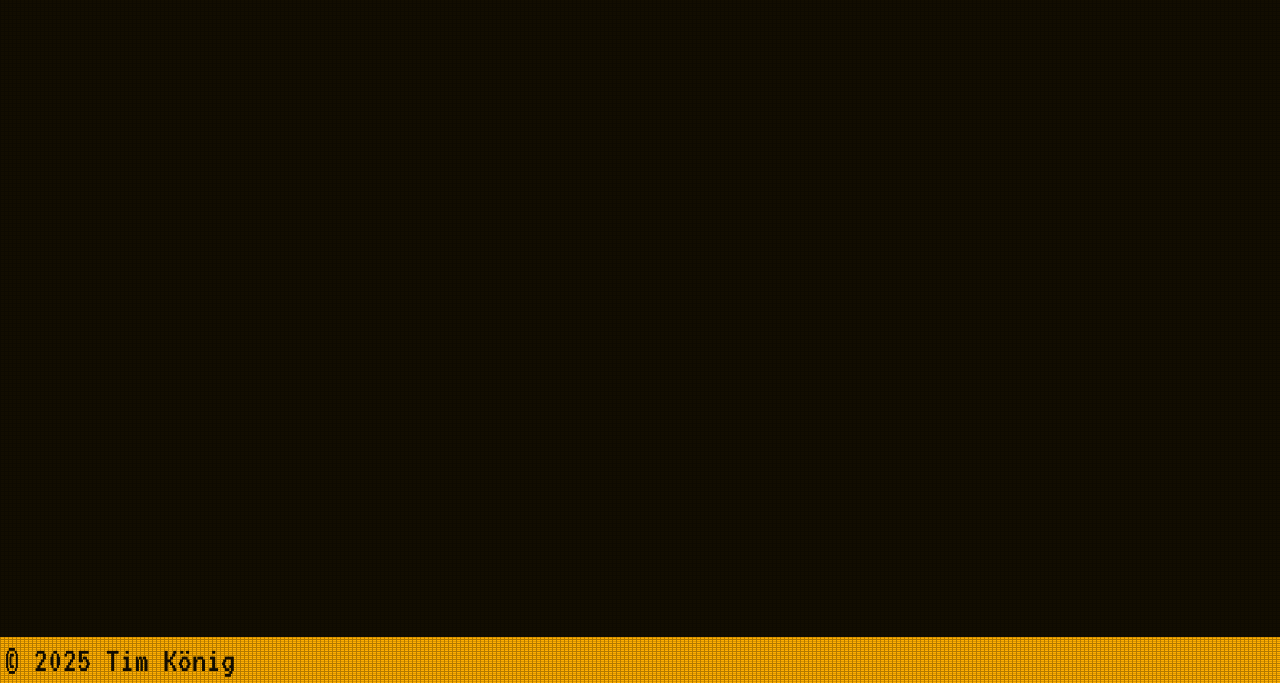
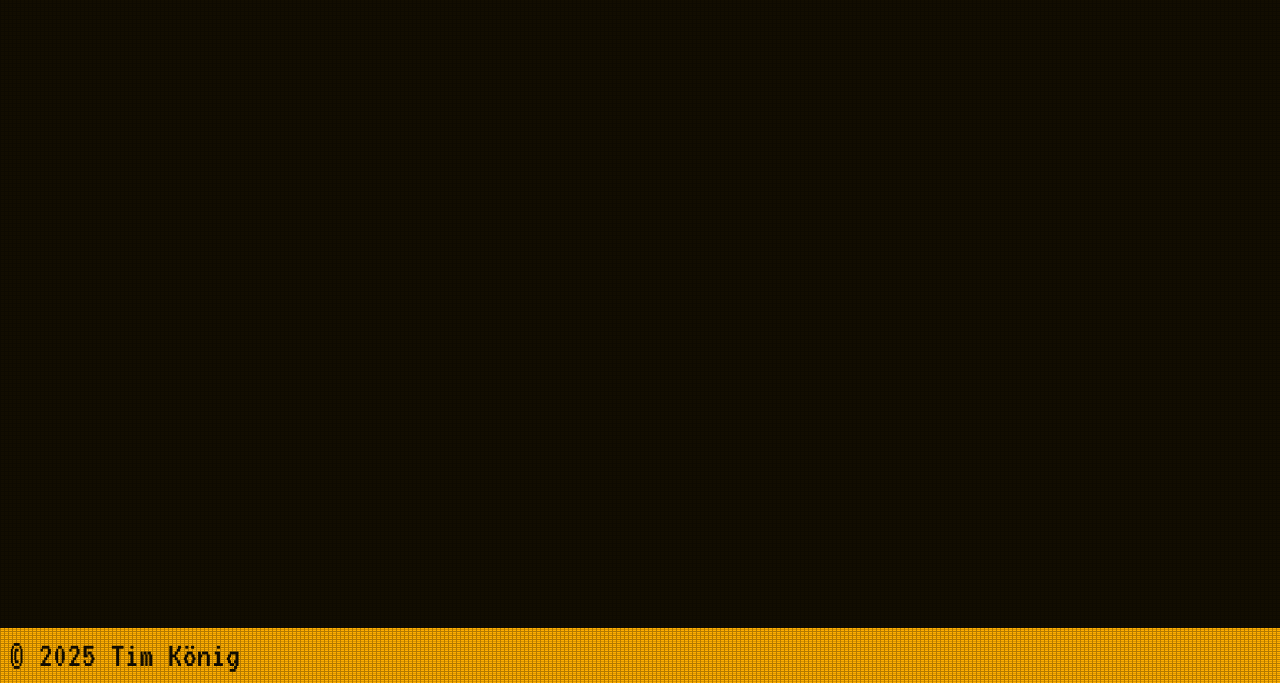
Before and after one commit to TimKoenig96/TimKoenig96.github.io, a website built with webpack: page src/index.html in a window 1280 px wide. Shown: the part 117-800 px from the top of the page. Built offline with nearby package versions, Linux system fonts and the light colour scheme.

Commit message:
edit: Spacing doubled

```diff
--- a/src/stylesheet.css
+++ b/src/stylesheet.css
@@ -7,7 +7,7 @@
 :root {
 
 	/* Measurements */
-	--space_s: .2rem;
+	--space_s: .4rem;
 
 	/* Colors */
 	--bg_color: hsl(41, 90%, 4%);
```
